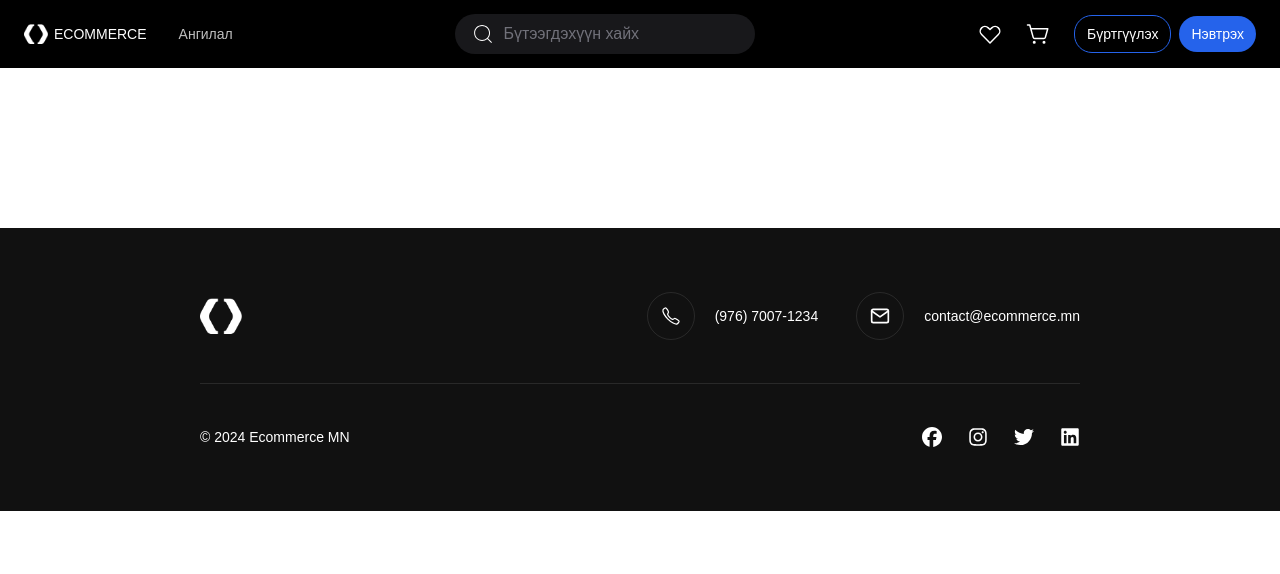
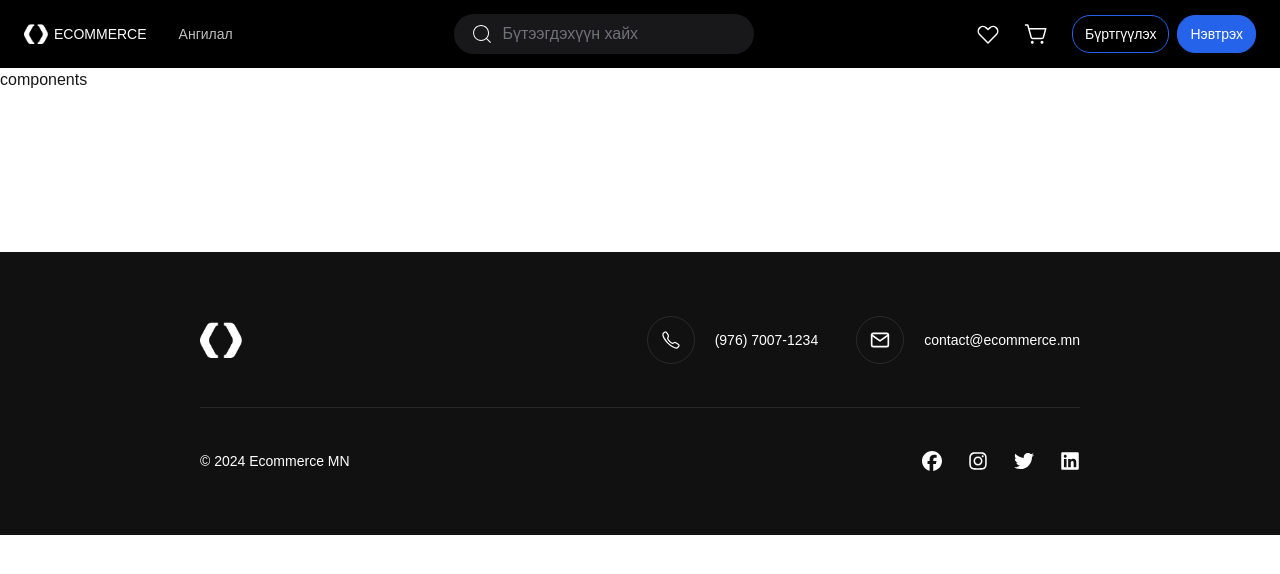
Before and after one commit to 24L-MP1D/TEAM-2, a Next.js app in the folder frontend/: page / in a window 1280 px wide. Shown: the top 574 px of the page. Built offline with nearby package versions, Linux system fonts and the light colour scheme.

Commit message:
header footer last update

```diff
--- a/frontend/app/layout.tsx
+++ b/frontend/app/layout.tsx
@@ -30,8 +30,11 @@ export default function RootLayout({
       <body
         className={`${geistSans.variable} ${geistMono.variable} antialiased`}
       >
-        <Header/>
-        <Footer/>
+        <div className="w-[100vw] h-[100vw] bg-white">
+          <Header />
+          components
+          <Footer />
+        </div>
       </body>
     </html>
   );
--- a/frontend/components/header.tsx
+++ b/frontend/components/header.tsx
@@ -32,10 +32,10 @@ export default function Header() {
             <PiShoppingCartSimple className="w-6 h-6" />
           </div>
           <div className="flex gap-2 items-center ">
-            <button className="py-2 px-3 border-solid border-[1px] border-[#2563EB] rounded-[18px] font-normal text-sm">
+            <button className="py-2 px-3 border-solid border-[1px] text-white hover:text-opacity-50 border-blue-600 rounded-[18px] font-normal text-sm hover:bg-slate-900 hover:border-blue-800">
               Бүртгүүлэх
             </button>
-            <button className="py-2 px-3 rounded-[18px] font-normal text-sm bg-[#2563EB] ">
+            <button className="py-2 px-3  border-solid border-[1px] border-[#2563eb] rounded-[18px] font-normal text-sm bg-[#2563EB] hover:bg-opacity-70 text-white hover:text-opacity-50 ">
               Нэвтрэх
             </button>
           </div>
```
